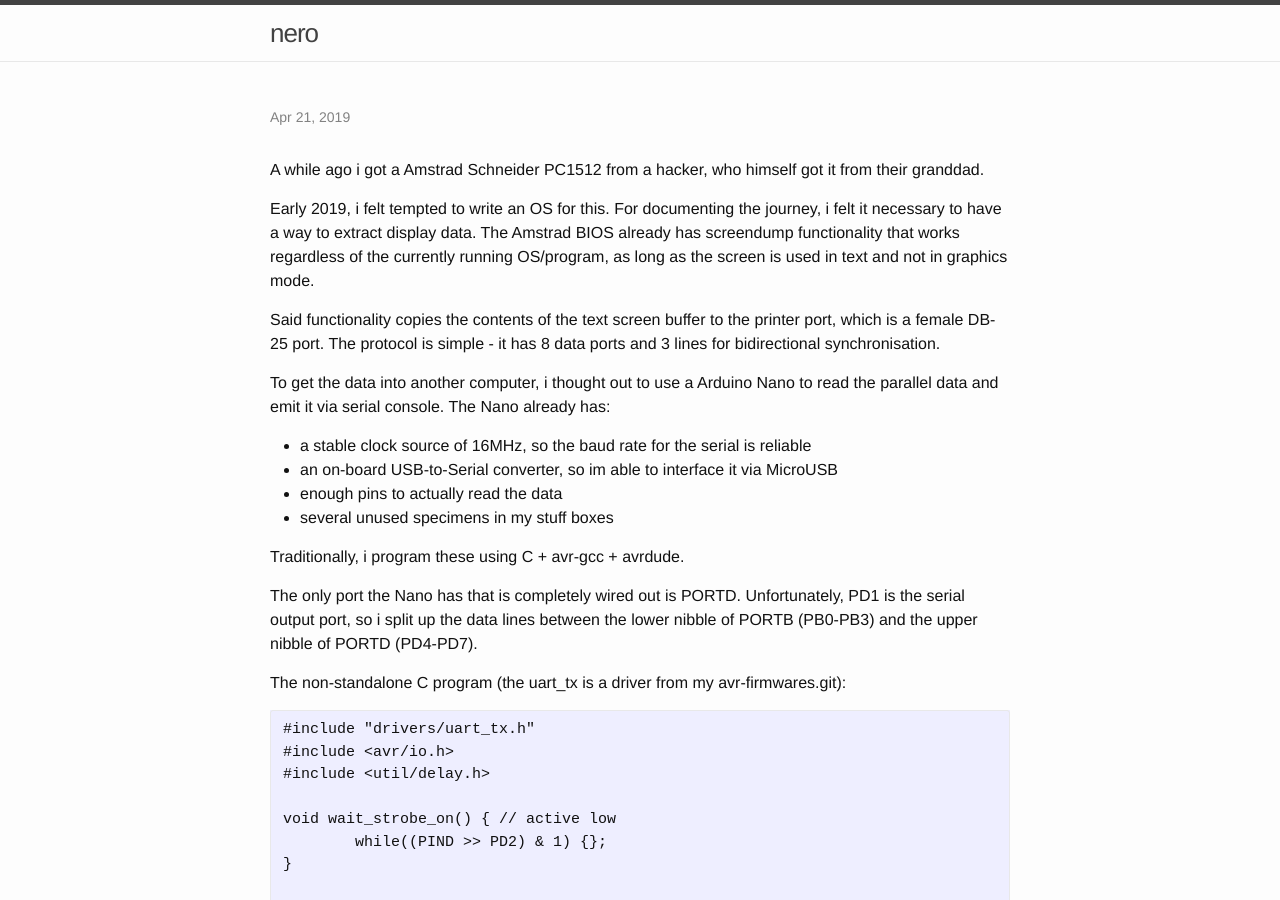
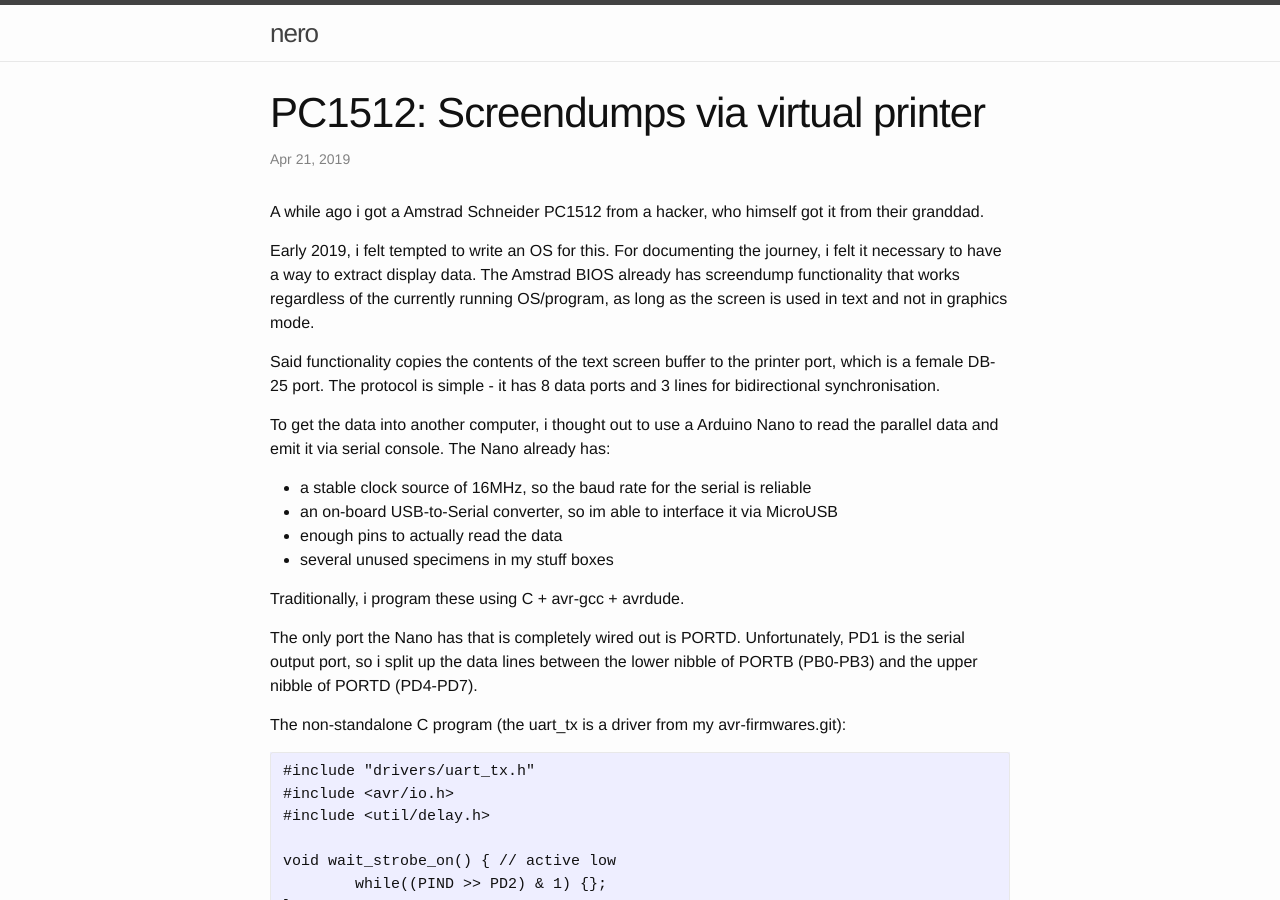
Before and after one commit to nero/nero.github.io, a Jekyll site: the page built from _posts/2019-04-21-pc1512-screendumps-via-virtual-printer.md, in a window 1280 px wide and 900 px high. Built offline with Jekyll 4.4.1, drawn with Linux system fonts in a browser that asks for light colours; our own code applies the rules of GitHub Pages for plain Markdown files.

Commit message:
Fix title

```diff
--- a/_posts/2019-04-21-pc1512-screendumps-via-virtual-printer.md
+++ b/_posts/2019-04-21-pc1512-screendumps-via-virtual-printer.md
@@ -1,6 +1,6 @@
 ---
 layout: post
-title: PC1512: Screendumps via virtual printer
+title: "PC1512: Screendumps via virtual printer"
 ---
 
 A while ago i got a Amstrad Schneider PC1512 from a hacker, who himself got it from their granddad.
```
